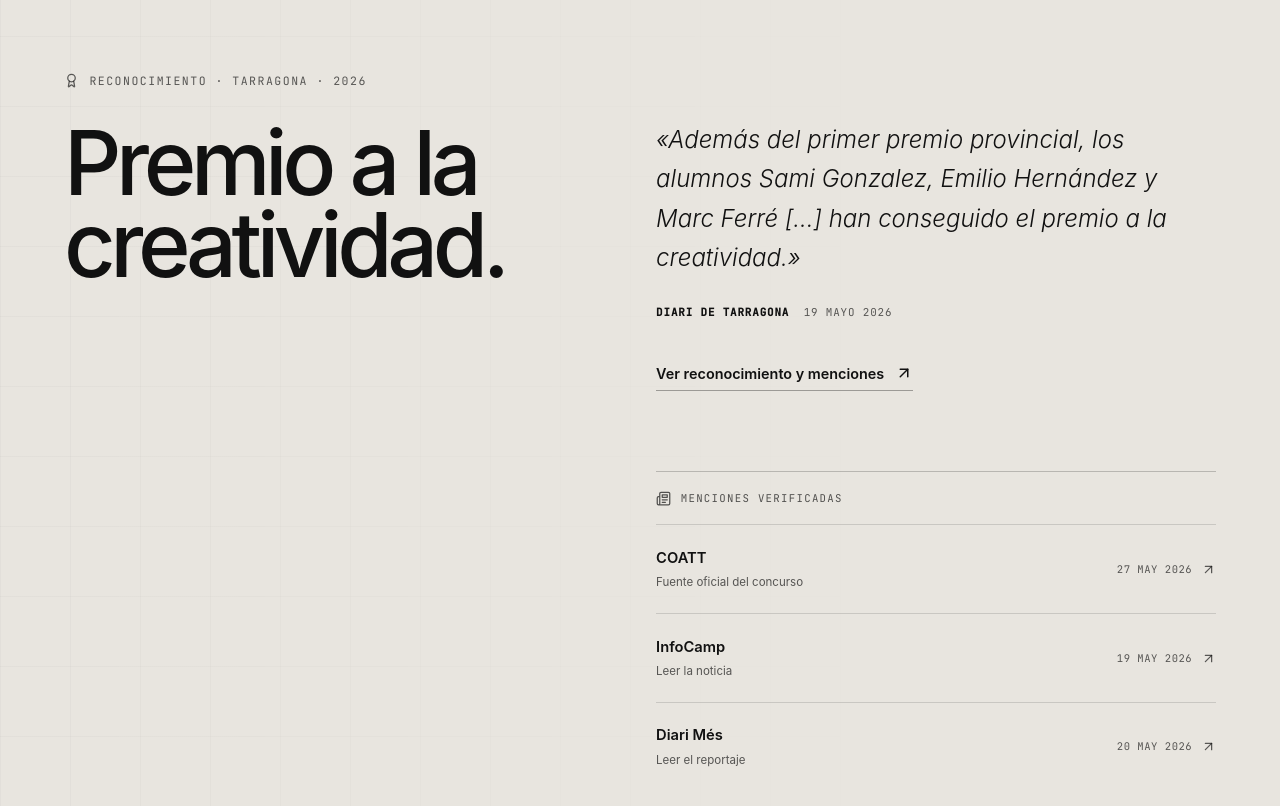
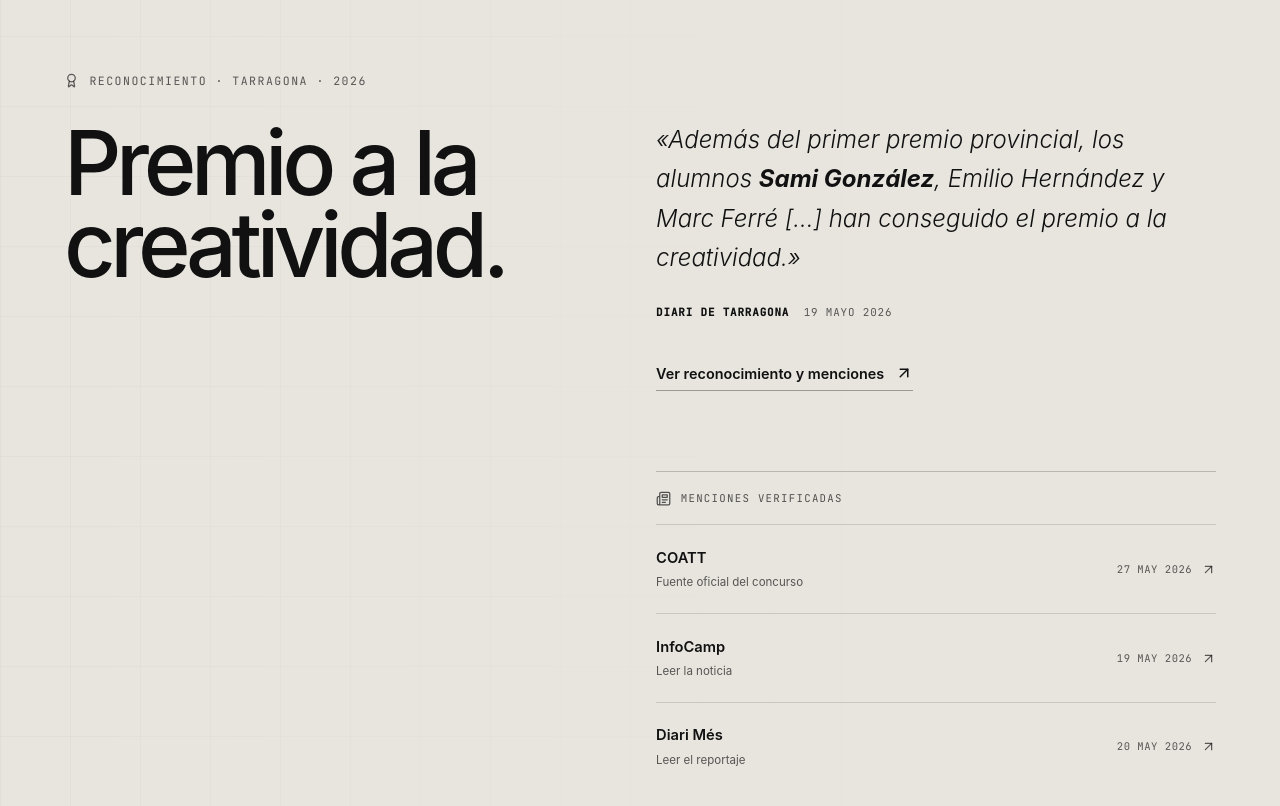
Before and after one commit to samilososami/portfolio, a React (Vite) app: page / in a window 1280 px wide. Shown: the part 3640-4446 px from the top of the page. Built offline with nearby package versions, Linux system fonts and the light colour scheme; a web font is replaced by a local one.

Commit message:
Emphasize Sami González in press quote

```diff
--- a/public/reconocimientos/gran-concurso-hormigon-2026/index.html
+++ b/public/reconocimientos/gran-concurso-hormigon-2026/index.html
@@ -123,8 +123,8 @@
               cite="https://www.diaridetarragona.com/tarragona/260572/institut-tarragona-conquista-gran-concurso-hormigon-competira-final-estatal_amp.html"
             >
               <p>
-                «Además del primer premio provincial, los alumnos Sami Gonzalez, Emilio Hernández
-                y Marc Ferré […] han conseguido el premio a la creatividad.»
+                «Además del primer premio provincial, los alumnos <strong>Sami González</strong>,
+                Emilio Hernández y Marc Ferré […] han conseguido el premio a la creatividad.»
               </p>
               <footer>
                 <cite>
--- a/public/reconocimientos/gran-concurso-hormigon-2026/styles.css
+++ b/public/reconocimientos/gran-concurso-hormigon-2026/styles.css
@@ -186,6 +186,10 @@ article {
 .press-quote p {
   color: var(--ink);
   font-style: italic;
+}
+
+.press-quote strong {
+  font-weight: 700;
 }
 
 .press-quote footer {
--- a/src/components/sections/Recognition.jsx
+++ b/src/components/sections/Recognition.jsx
@@ -57,8 +57,8 @@ export default function Recognition() {
             cite="https://www.diaridetarragona.com/tarragona/260572/institut-tarragona-conquista-gran-concurso-hormigon-competira-final-estatal_amp.html"
           >
             <p>
-              «Además del primer premio provincial, los alumnos Sami Gonzalez, Emilio Hernández
-              y Marc Ferré […] han conseguido el premio a la creatividad.»
+              «Además del primer premio provincial, los alumnos <strong>Sami González</strong>,
+              Emilio Hernández y Marc Ferré […] han conseguido el premio a la creatividad.»
             </p>
             <footer>
               <cite>
--- a/src/index.css
+++ b/src/index.css
@@ -226,6 +226,10 @@ a {
 .recognition__quote p {
   color: #111;
   font-style: italic;
+}
+
+.recognition__quote strong {
+  font-weight: 700;
 }
 
 .recognition__quote footer {
```
